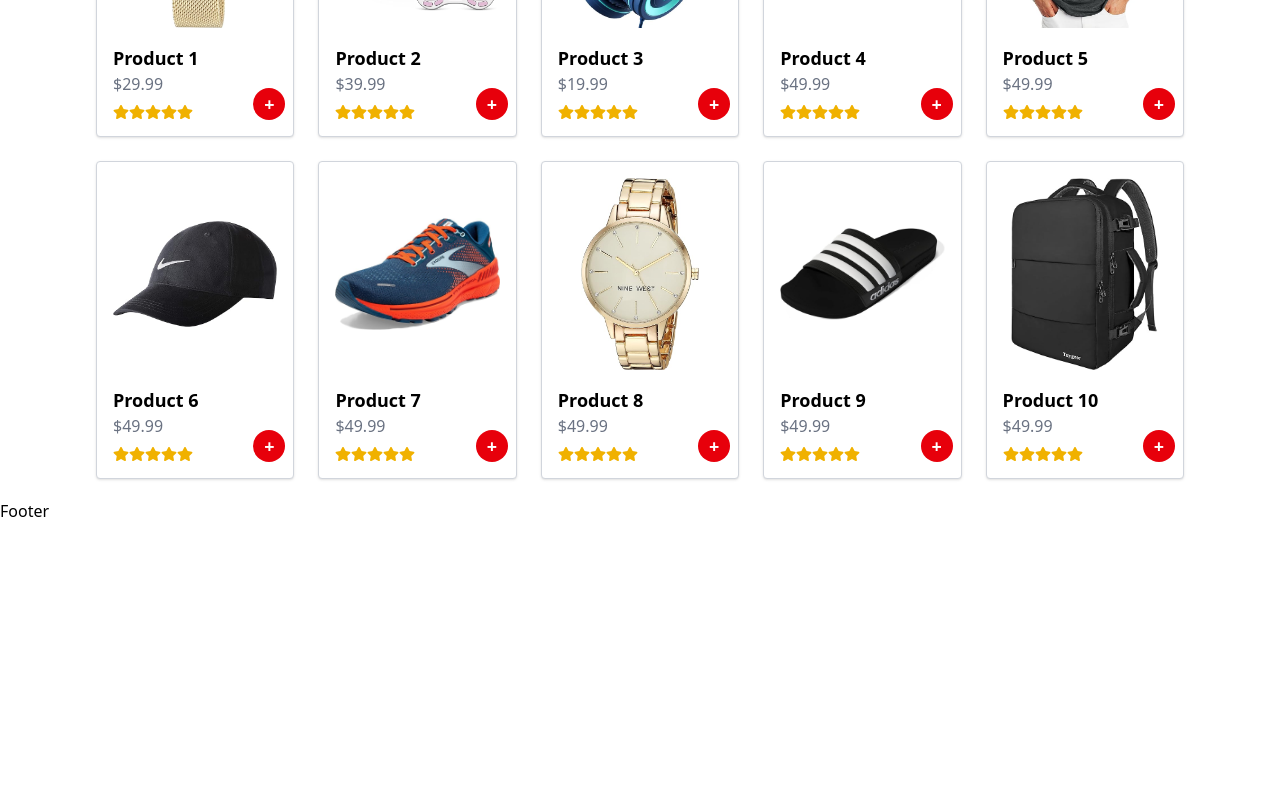
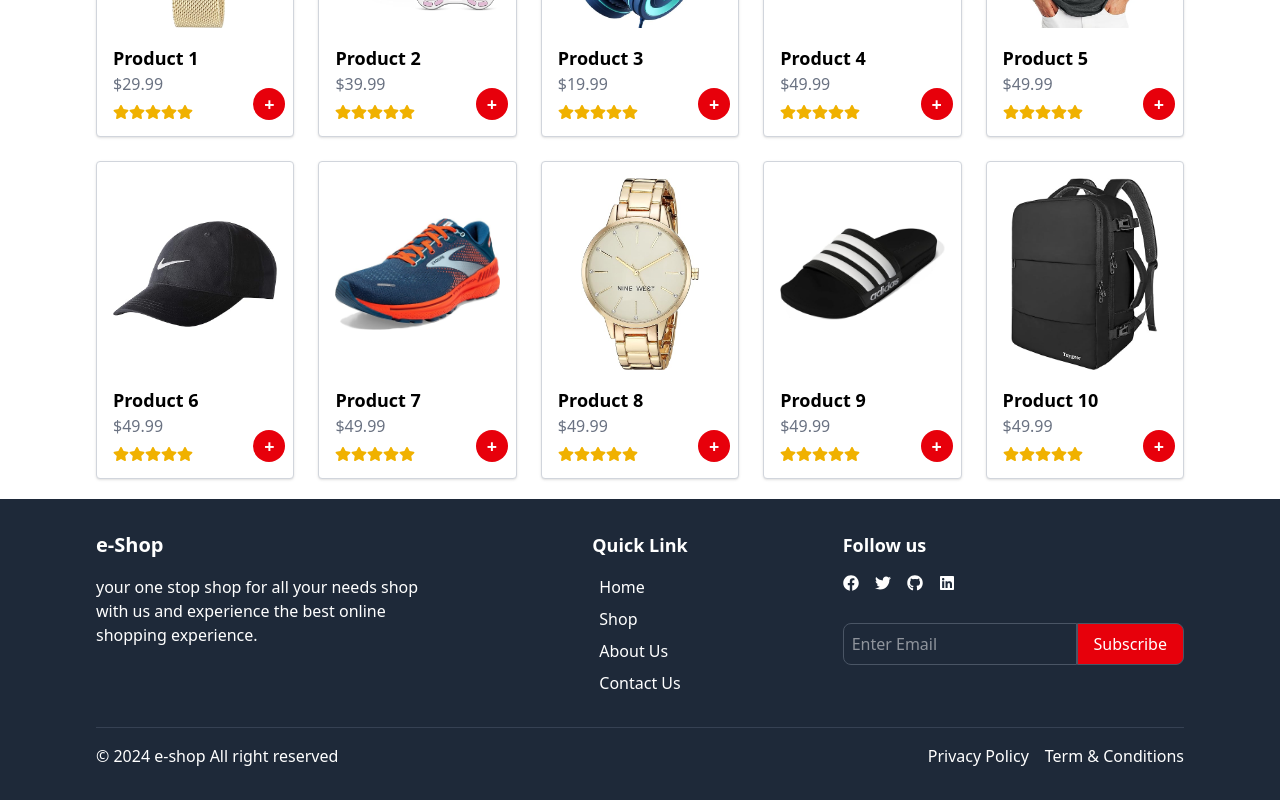
Before and after one commit to suresh-ahirwar/Ecommerce-frontend, a React (Vite) app: page / in a window 1280 px wide. Shown: the part 1781-2581 px from the top of the page. Before the commit the page ends 2304 px from the top, so only its background shows below. Built offline with nearby package versions, Linux system fonts and the light colour scheme.

Commit message:
footersection completed

```diff
--- a/src/components/Footer.jsx
+++ b/src/components/Footer.jsx
@@ -1,9 +1,87 @@
+import { FaLinkedin, FaFacebook, FaTwitter, FaGithub } from "react-icons/fa";
+import { Link } from "react-router-dom";
 function Footer() {
     return (
-        <div>
-          Footer
-        </div>
-    )
+        <footer className="bg-gray-800 text-white py-8 px-4 md:px-16 lg:px-24">
+            <div className="container mx-auto grid grid-cols-1 md:grid-cols-3 gap-8">
+                <div>
+                    <h3 className="text-xl font-semibold">e-Shop</h3>
+                    <div>
+                        <p className="mt-4">
+                            your one stop shop for all your needs shop with us
+                            and experience the best online shopping experience.
+                        </p>
+                    </div>
+                </div>
+                <div className="flex flex-col md:items-center">
+                    <h4 className="text-lg font-semibold">Quick Link</h4>
+                    <ul className="mt-4 space-y-2">
+                        <li>
+                            <Link to="/" className="hover:underline">
+                                Home
+                            </Link>
+                        </li>
+                        <li>
+                            <Link to="/shop" className="hover:underline">
+                                Shop
+                            </Link>
+                        </li>
+                        <li>
+                            <Link to="/about" className="hover:underline">
+                                About Us
+                            </Link>
+                        </li>
+                        <li>
+                            <Link to="/contact" className="hover:underline">
+                                Contact Us
+                            </Link>
+                        </li>
+                    </ul>
+                </div>
+                <div>
+                    <h4 className="text-lg font-semibold">Follow us</h4>
+                    <div className="flex  space-x-4 mt-4">
+                        <a href="" className="hover:text-gray-400">
+                            <FaFacebook />
+                        </a>
+                        <a href="" className="hover:text-gray-400">
+                            <FaTwitter />
+                        </a>
+                        <a href="" className="hover:text-gray-400">
+                            <FaGithub />
+                        </a>
+                        <a href="" className="hover:text-gray-400">
+                            <FaLinkedin />
+                        </a>
+                    </div>
+                    <form className="flex items-center justify-center mt-8">
+                        <input
+                            type="email"
+                            placeholder="Enter Email"
+                            className="w-full p-2 rounded-l-lg bg-gray-800 border border-gray-600"
+                        />
+                        <button className="bg-red-600 text-white px-4 py-2 rounded-r-lg border border-gray-600">
+                            Subscribe
+                        </button>
+                    </form>
+                </div>
+            </div>
+
+            <div className="mt-8 border-t border-gray-700 pt-4">
+                <div className="container mx-auto flex flex-col md:flex-row justify-between items-center">
+                    <p>&copy; 2024 e-shop All right reserved</p>
+                    <div className="flex space-x-4 mt-4 md:mt-0">
+                        <a href="" className="hover:underline">
+                            Privacy Policy
+                        </a>
+                        <a href="" className="hover:underline">
+                            Term & Conditions
+                        </a>
+                    </div>
+                </div>
+            </div>
+        </footer>
+    );
 }
 
-export default Footer
+export default Footer;
--- a/src/pages/Shop.jsx
+++ b/src/pages/Shop.jsx
@@ -11,7 +11,7 @@
                 {products.products.map((product, id) => (
                     <ProductCard key={id} product={product} />
                 ))}
-            </div>{" "}
+            </div>
         </div>
     );
 }
```
